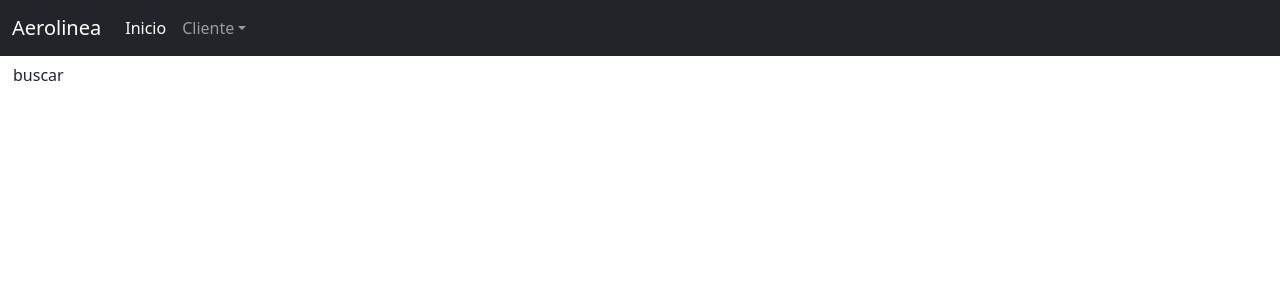
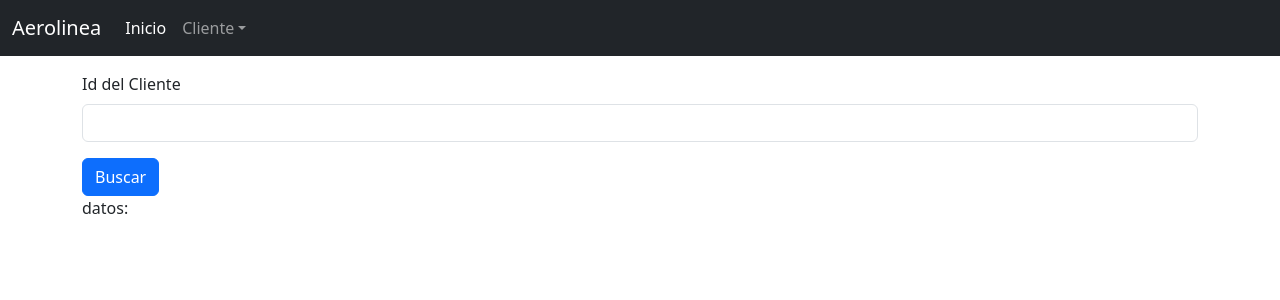
Before and after one commit to ValenOsuna/project-airline, a React (Create React App) app in the folder frontend/: page / in a window 1280 px wide. Shown: the top 300 px of the page. Built offline with nearby package versions, Linux system fonts and the light colour scheme.

Commit message:
nose que hice mal

```diff
--- a/frontend/src/components/clients-list.component.js
+++ b/frontend/src/components/clients-list.component.js
@@ -6,29 +6,49 @@ export default class ClientList extends Component{
 
     constructor(props){
         super(props);
+        this.getClient = this.getClient.bind(this);
+        this.onChangeId = this.onChangeId.bind(this);
         this.state = {
-            getClient: null
+            id: null,
+            data: null
         };
     }
-
     getClient(){
-        ClientDataServices.get()
+        var id_client = this.state.id
+        //var content = " "
+        //const [content, setcontent ] = useState(' ');
+        ClientDataServices.get(id_client)
             .then(response => {
-                console.log(response.data);
+                console.log (response.data);
+                //setcontent(response.data);
+                //document.getElementById('data').innerText = JSON.stringify(response.data);
+                document.getElementById('data').innerText = response.data.nationality;
             })
             .catch(e => {
                 console.log(e);
             });
     }
+    onChangeId(e){
+        this.setState({
+            id: e.target.value
+        });
+    }
 
     render(){
-        const { getClient } = this.state;
-        return (<button
-            className= "btn"
-            type = "button"
-            onClick= {this.getClient}>
-                buscar
-        </button>);
+        return (
+            <div className="container mt-3">
+                <form>
+                    <div className="mb-3">
+                    <label className="form-label">Id del Cliente</label>
+                    <input type="text" className="form-control" id="id" value={ this.state.id} onChange={this.onChangeId} />
+                    <div id="emailHelp" className="form-text"></div>
+                    </div>
+                    <button type="submit" className="btn btn-primary" onClick={ this.getClient }>Buscar</button>
+                </form>
+                <div className="mb-3 col-md-4" id="data">
+                    datos:
+                </div>
+            </div>);
     }
 
 
--- a/frontend/src/services/clients.services.js
+++ b/frontend/src/services/clients.services.js
@@ -3,7 +3,7 @@ import client_api from "../api-common";
 
 class ClientsDataService{
     get(id){
-        return client_api.post(`/passenger/search`,{id:1})
+        return client_api.post(`/passenger/search`,{id:id})
     }
 }
 
```
Also changed, not shown: 2 other files (tests, documents, lock files or other folders).
